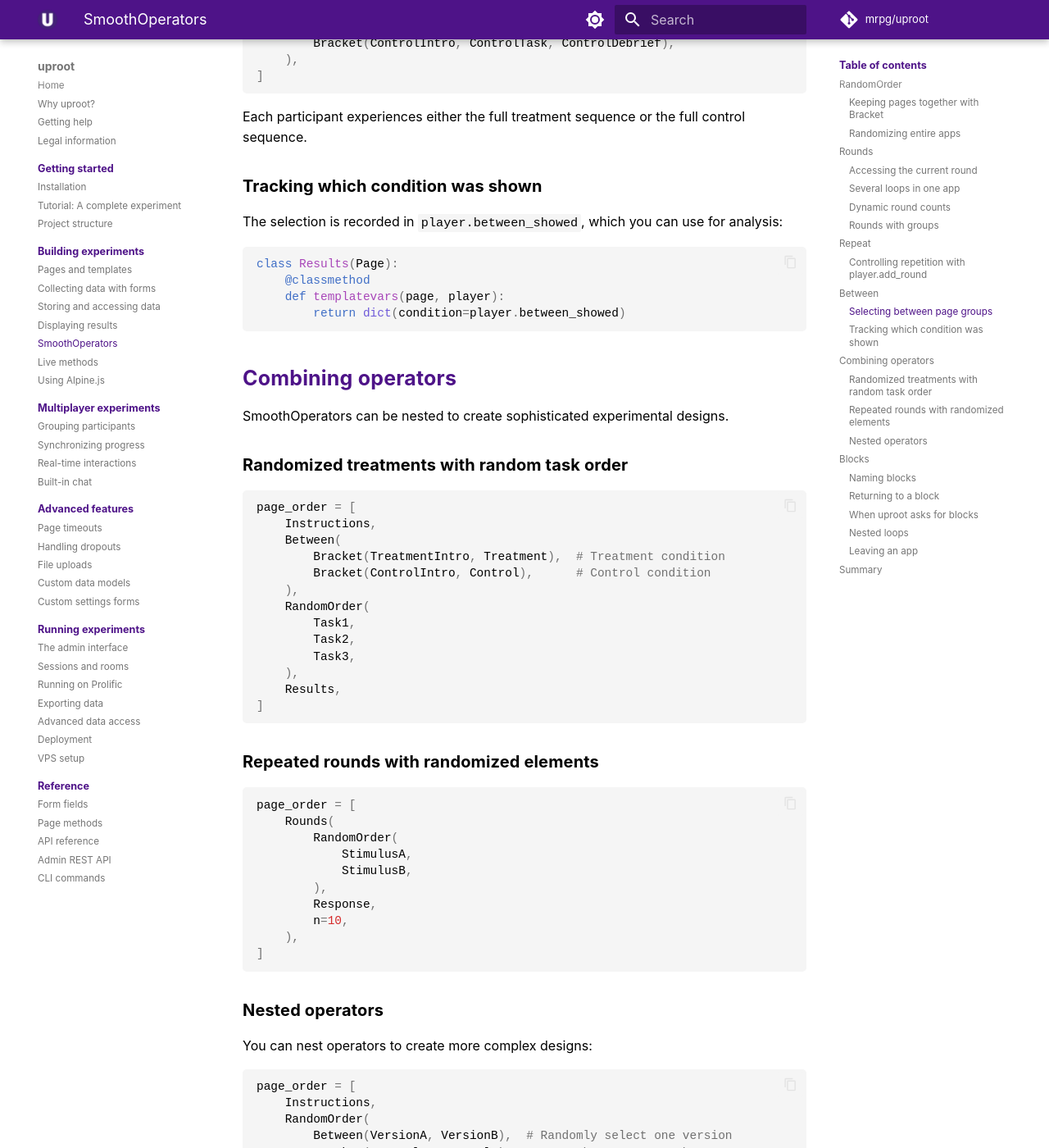
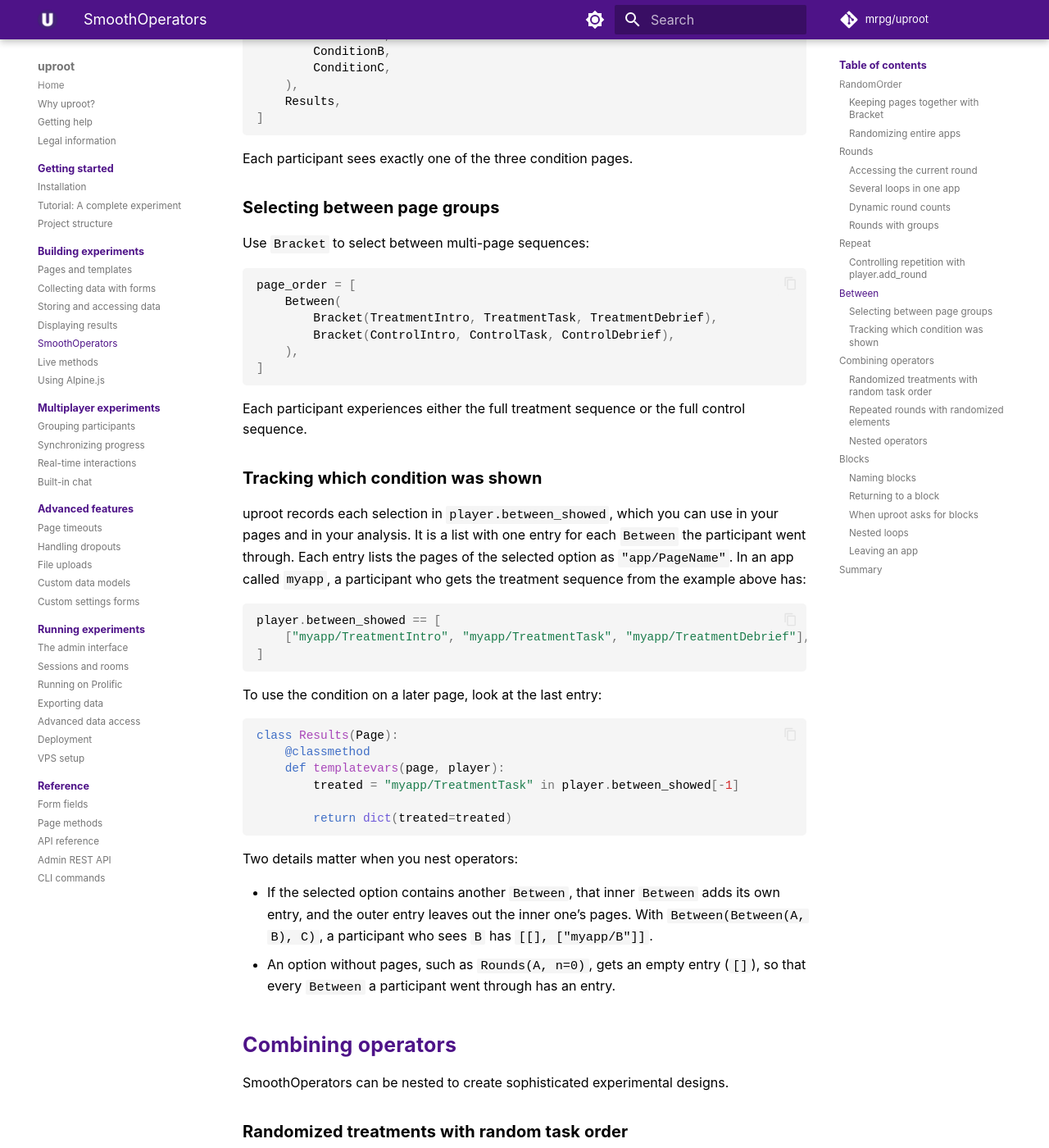
Before and after one commit to mrpg/uproot-docs, an MkDocs documentation site: the page built from docs/building/operators.md, in a window 1280 px wide and 1400 px high, scrolled down 4738 px. Shown: the whole window at 82% size. Built offline with MkDocs 1.6.1 and Material for MkDocs 9.7.7, drawn with Linux system fonts in a browser that asks for light colours; some web fonts are replaced; comment, search, counter and statistics services are not loaded; some of the changed text lies outside the part shown.

Commit message:
Document the stricter and more accurate SmoothOperators
- between_showed lists the pages of each selection
- move_to_page() sets up the SmoothOperators around its target
- SmoothOperators take no lists, and Rounds() takes a whole n of 0 or more

````diff
--- a/docs/building/operators.md
+++ b/docs/building/operators.md
@@ -37,6 +37,15 @@ page_order = [
 ```
 
 Participants see all three blocks, but in random order. Within each block, pages appear in their defined sequence.
+
+!!! warning "Use Bracket, not a list"
+    SmoothOperators take only pages and other SmoothOperators. If you write a list such as `RandomOrder([Intro1, Task1], [Intro2, Task2])`, uproot stops with an error like this:
+
+    ```
+    TypeError: Constraint violation: RandomOrder() takes pages and SmoothOperators, not [<class 'myapp.Intro1'>, <class 'myapp.Task1'>]. Use Bracket() to keep several pages together.
+    ```
+
+    Write `Bracket(Intro1, Task1)` instead.
 
 ### Randomizing entire apps
 
@@ -128,6 +137,8 @@ page_order = [
 ]
 ```
 
+`n` must be a whole number (an `int`) of 0 or more. A calculation that results in a decimal number, such as `n=len(C.ITEMS) / 2`, stops uproot with `ValueError: Constraint violation: n must be a non-negative integer`. Use `//` to divide without a remainder (`n=len(C.ITEMS) // 2`), or wrap the result in `int(...)`.
+
 [:material-github: See the rounds example](https://github.com/mrpg/uproot-examples/tree/master/rounds)
 
 ### Rounds with groups
@@ -213,14 +224,29 @@ Each participant experiences either the full treatment sequence or the full cont
 
 ### Tracking which condition was shown
 
-The selection is recorded in `player.between_showed`, which you can use for analysis:
+uproot records each selection in `player.between_showed`, which you can use in your pages and in your analysis. It is a list with one entry for each `Between` the participant went through. Each entry lists the pages of the selected option as `"app/PageName"`. In an app called `myapp`, a participant who gets the treatment sequence from the example above has:
+
+```python
+player.between_showed == [
+    ["myapp/TreatmentIntro", "myapp/TreatmentTask", "myapp/TreatmentDebrief"],
+]
+```
+
+To use the condition on a later page, look at the last entry:
 
 ```python
 class Results(Page):
     @classmethod
     def templatevars(page, player):
-        return dict(condition=player.between_showed)
+        treated = "myapp/TreatmentTask" in player.between_showed[-1]
+
+        return dict(treated=treated)
 ```
+
+Two details matter when you nest operators:
+
+- If the selected option contains another `Between`, that inner `Between` adds its own entry, and the outer entry leaves out the inner one’s pages. With `Between(Between(A, B), C)`, a participant who sees `B` has `[[], ["myapp/B"]]`.
+- An option without pages, such as `Rounds(A, n=0)`, gets an empty entry (`[]`), so that every `Between` a participant went through has an entry.
 
 ## Combining operators
 
````
Also changed, not shown: docs/reference/api.md (+8 -4 lines).
